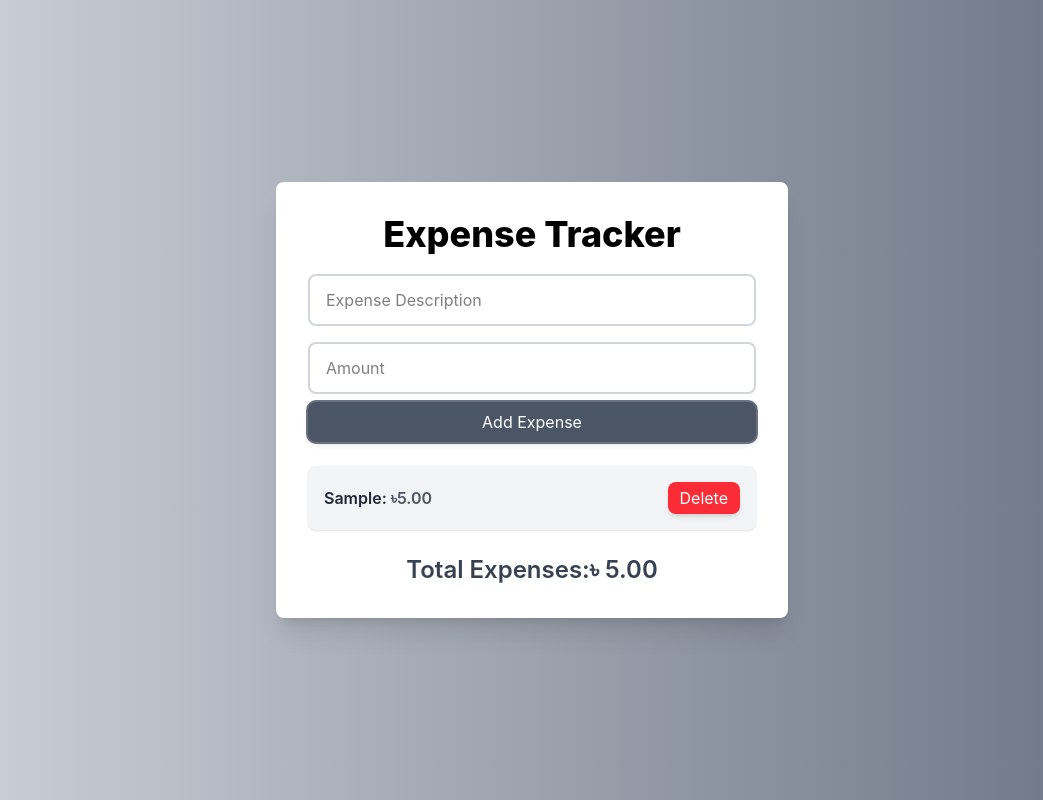
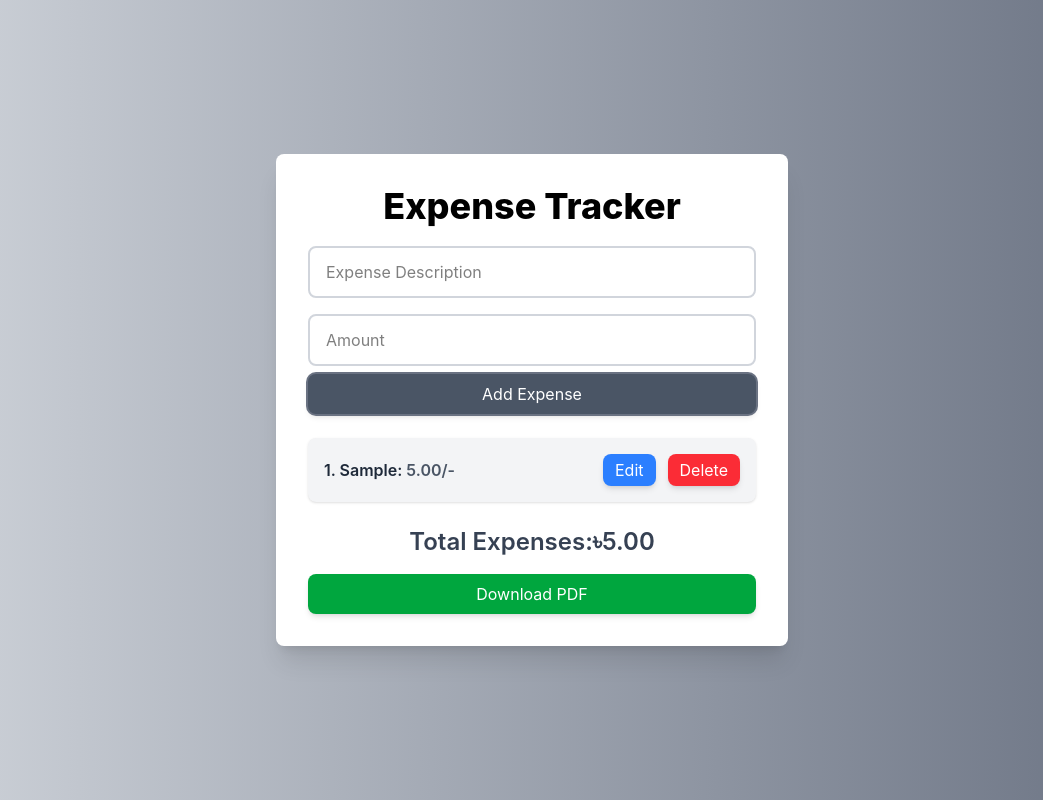
Before and after one commit to maimuna-t-333/expense-tracker, a React (Vite) app: page / in a window 1280 px wide. Both pictures are taken after typing "Sample", "5" into the empty fields and a click on the button "Add Expense". Shown: the whole page, without its empty margins (108-1151 px from the left). Built offline with nearby package versions, Linux system fonts and the light colour scheme.

Commit message:
Add index number, expense pdf, edit option

```diff
--- a/src/components/ExpenseTracker.tsx
+++ b/src/components/ExpenseTracker.tsx
@@ -1,10 +1,15 @@
 import React, { useState } from 'react'
 import { useStore } from '../store'
+import jsPDF from 'jspdf';
 
 export default function ExpenseTracker() {
-    const { expenses, addExpense, removeExpense } = useStore();
+    const { expenses, addExpense, removeExpense, updateExpense } = useStore();
     const [description, setDescription] = useState<string>('');
     const [amount, setAmount] = useState<number | "">("");
+
+    const [editingId, setEditingId] = useState<number | null>(null);
+    const [editDescription, setEditDescription] = useState<string>('');
+    const [editAmount, setEditAmount] = useState<number | "">("");
 
     const handleAddExpense = () => {
         if (description.trim() === "" || amount === "") return;
@@ -20,6 +25,78 @@ export default function ExpenseTracker() {
         setAmount("");
 
     }
+
+    const handleEdit = (id: number, desc: string, amnt: number) => {
+        setEditingId(id);
+        setEditDescription(desc);
+        setEditAmount(amnt)
+    }
+
+    const handleSaveEdit = () => {
+        if (editingId === null || editDescription.trim() === "" || editAmount === "") return;
+        updateExpense(editingId, editDescription, Number(editAmount));
+        setEditingId(null);
+        setEditDescription("");
+        setEditAmount("");
+    }
+
+    const handleCancelEdit = () => {
+        setEditingId(null);
+        setEditDescription("");
+        setEditAmount("");
+    }
+
+    const handleDownloadPDF = () => {
+        const doc = new jsPDF();
+        const total = expenses.reduce((sum, e) => sum + e.amount, 0);
+
+        // Header
+        doc.setFontSize(20);
+        doc.setFont('helvetica', 'bold');
+        doc.text('Expense Report', 105, 20, { align: 'center' });
+
+        doc.setFontSize(10);
+        doc.setFont('helvetica', 'normal');
+        doc.setTextColor(120);
+        doc.text(`Generated: ${new Date().toLocaleDateString()}`, 105, 28, { align: 'center' });
+        doc.setTextColor(0);
+
+        // Table header
+        doc.setFillColor(75, 85, 99);
+        doc.rect(14, 36, 182, 10, 'F');
+        doc.setTextColor(255);
+        doc.setFontSize(11);
+        doc.setFont('helvetica', 'bold');
+        doc.text('Description', 18, 43);
+        doc.text('Amount (BDT)', 160, 43);
+        doc.setTextColor(0);
+
+        // Table rows
+        let y = 53;
+        expenses.forEach((expense, index) => {
+            if (index % 2 === 0) {
+                doc.setFillColor(243, 244, 246);
+                doc.rect(14, y - 6, 182, 10, 'F');
+            }
+            doc.setFont('helvetica', 'normal');
+            doc.setFontSize(10);
+            doc.text(expense.description, 18, y);
+            doc.text(`\u09F3${expense.amount.toFixed(2)}`, 160, y);
+            y += 12;
+        });
+
+        // Total row
+        doc.setFillColor(55, 65, 81);
+        doc.rect(14, y - 4, 182, 12, 'F');
+        doc.setTextColor(255);
+        doc.setFont('helvetica', 'bold');
+        doc.setFontSize(12);
+        doc.text('Total', 18, y + 4);
+        doc.text(`\u09F3${total.toFixed(2)}`, 160, y + 4);
+
+        doc.save('expenses.pdf');
+    }
+
 
     return (
         <div className='min-h-screen flex items-center justify-center bg-gradient-to-r from-gray-300 to-gray-500 '>
@@ -47,30 +124,65 @@ export default function ExpenseTracker() {
 
                 <ul className='space-y-4 mb-6'>
                     {
-                        expenses.map((expense) => (
-                            <li key={expense.id} className='flex justify-between items-center bg-gray-100 p-4 rounded-lg shadow-sm transition-transform transform hover:scale-105'>
+                        expenses.map((expense, index) => (
+                            <li key={expense.id} className='flex justify-between items-center bg-gray-100 p-4 rounded-lg shadow-sm'>
+                                {editingId === expense.id ? (
+                                    <div className='space-y-2'>
+                                        <input type="text" value={editDescription}
+                                            onChange={(e) => setEditDescription(e.target.value)}
+                                            className='w-full px-3 py-2 border-2 border-blue-300 rounded-lg focus:outline-none focus:ring-2 focus:ring-blue-400' />
+                                        <input type="number" value={editAmount}
+                                            onChange={(e) => setEditAmount(e.target.value === "" ? "" : +e.target.value)}
+                                            className='w-full px-3 py-2 border-2 border-blue-300 rounded-lg focus:outline-none focus:ring-2 focus:ring-blue-400' />
+                                        <div className='flex gap-2 '>
+                                            <button onClick={handleSaveEdit}
+                                                className='bg-green-500 text-white px-3 py-1 rounded-lg hover:bg-green-600 transition duration-200'>
+                                                Save
+                                            </button>
+                                            <button onClick={handleCancelEdit}
+                                                className='bg-gray-400 text-white px-3 py-1 rounded-lg hover:bg-gray-500 transition duration-200'>
+                                                Cancel
+                                            </button>
+
+                                        </div>
+                                    </div>
+                                ) : (
+                                    <div className='flex justify-between items-center w-full'>
                                         <span className='text-gray-800 font-semibold'>
-                                    {expense.description}: <span className='text-gray-600'>
-                                        ৳{expense.amount.toFixed(2)}
+                                            {index+1}. {expense.description}: <span className='text-gray-600'>
+                                                {expense.amount.toFixed(2)}/-
                                             </span>
                                         </span>
+                                        <div className='flex gap-3 '>
+                                            <button className='bg-blue-500 text-white px-3 py-1 rounded-lg shadow-md hover:bg-blue-600 transition duration-200 focus:outline-none focus:ring-2 focus:ring-blue-500'
+                                                onClick={() => handleEdit(expense.id, expense.description, expense.amount)}>
+                                                Edit
+                                            </button>
                                             <button className='bg-red-500 text-white px-3 py-1 rounded-lg shadow-md hover:bg-red-600 transition duration-200 focus:outline-none focus:ring-2 focus:ring-red-500'
                                                 onClick={() => removeExpense(expense.id)}>
                                                 Delete
                                             </button>
+                                        </div>
+                                    </div>
+                                )}
                             </li>
                         ))
                     }
                 </ul>
 
-                <div className='text-center'>
+                <div className='text-center space-y-4'>
                     <h2 className='text-2xl font-semibold text-gray-700'>
-                        Total Expenses:৳ {""}
+                        Total Expenses:৳
                         {
-                            expenses.reduce((total,expense)=>total+expense.amount,0
+                            expenses.reduce((total, expense) => total + expense.amount, 0
                             ).toFixed(2)
                         }
                     </h2>
+                    <button onClick={handleDownloadPDF}
+                    disabled={expenses.length===0}
+                    className='bg-green-600 text-white w-full px-4 py-2 rounded-lg shadow-md hover:bg-green-700 transition duration-200 disable:opacity-50 disable:cursor-not-allowed'>
+                        Download PDF
+                    </button>
                 </div>
             </div>
         </div>
```
Lines whose indentation alone changed are shown as unchanged.
